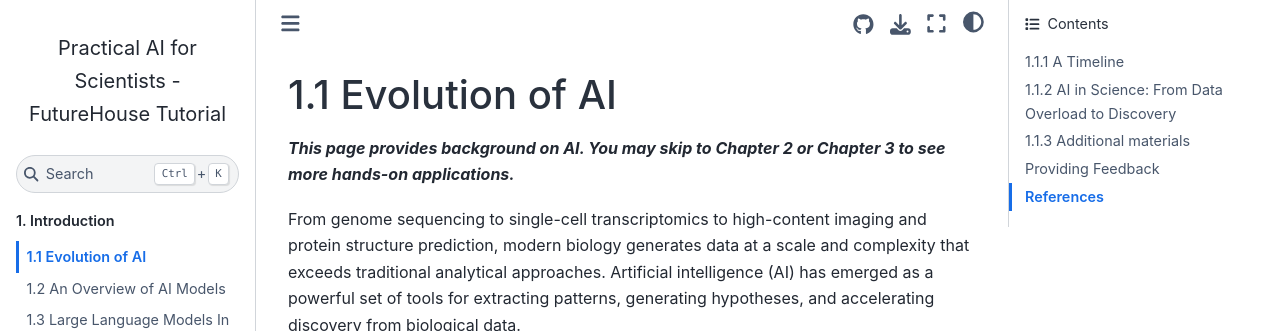
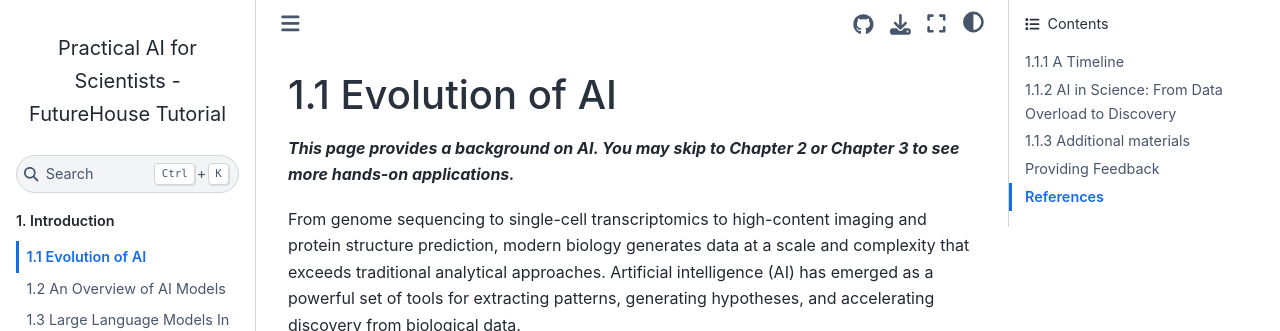
Before and after one commit to Future-House/tutorial-series, a Jupyter Book: the page built from chapter_1/background.md, in a window 1280 px wide and 900 px high. Shown: the top 331 px of the window. Built offline with Jupyter Book 1.0.4 settings and Sphinx 7.4.7 and the Sphinx Book theme 1.1.4, drawn with Linux system fonts in a browser that asks for light colours; pages that are not in the unit, such as notebooks, are missing from menus; cross-references to code outside the pages are shown as plain code.

```diff
--- a/_toc.yml
+++ b/_toc.yml
@@ -24,3 +24,4 @@ parts:
   - caption: "4. Resources"
     chapters:
       - file: resources/glossary
+      - file: resources/submit
--- a/chapter_1/background.md
+++ b/chapter_1/background.md
@@ -1,6 +1,6 @@
 # 1.1 Evolution of AI
 
-***This page provides background on AI. You may skip to Chapter 2 or Chapter 3 to see more hands-on applications.***
+***This page provides a background on AI. You may skip to Chapter 2 or Chapter 3 to see more hands-on applications.***
 
 From genome sequencing to single-cell transcriptomics to high-content imaging and protein structure prediction, modern biology generates data at a scale and complexity that exceeds traditional analytical approaches. Artificial intelligence (AI) has emerged as a powerful set of tools for extracting patterns, generating hypotheses, and accelerating discovery from biological data.
 
```
Also changed, not shown: index.md (+13 -2 lines), 2 other files.
